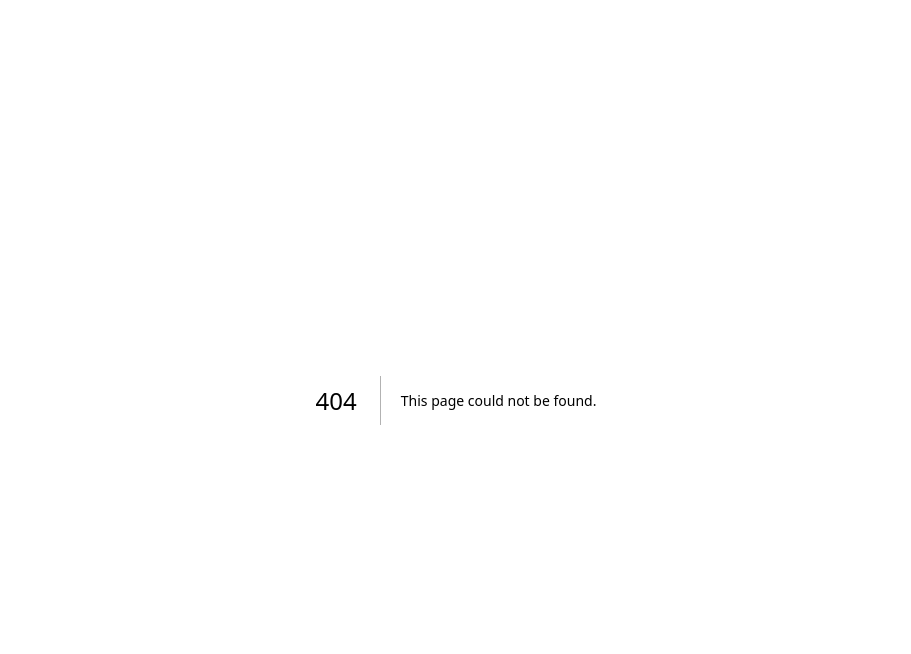
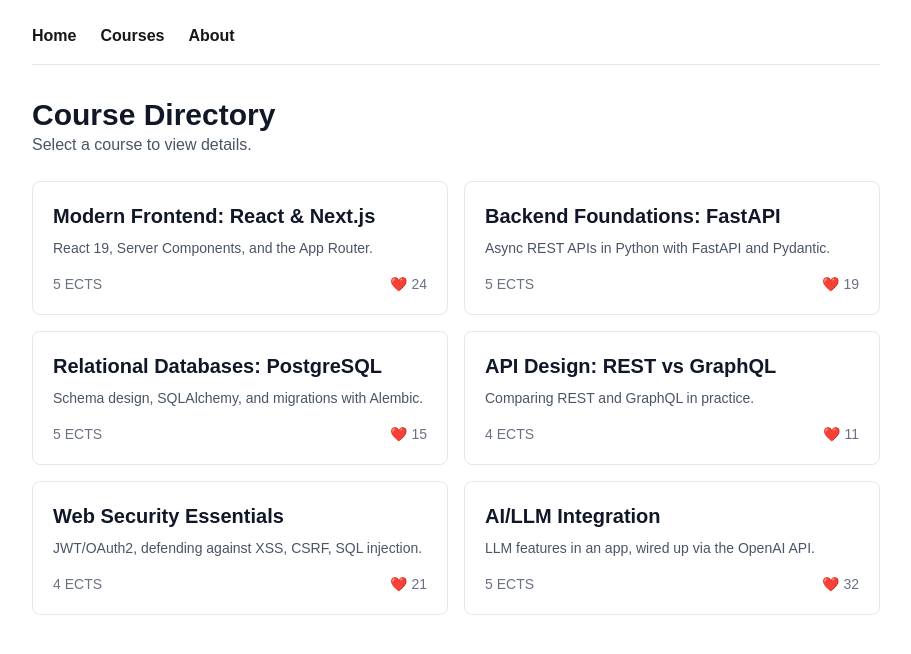
Before and after one commit to WarlockLeylin/course-catalog, a Next.js app: page /courses in a window 1280 px wide. Before the commit this address had no page. Shown: the top 654 px of the page, without its empty margins (184-1095 px from the left). Built offline with nearby package versions, Linux system fonts and the light colour scheme.

Commit message:
added CourseCard component, courses list, about and courses pages

```diff
--- /dev/null
+++ b/app/about/page.tsx
@@ -0,0 +1,13 @@
+export default function AboutPage() {
+  return (
+    <main className="space-y-4">
+      <h1 className="text-2xl font-bold text-gray-900">About This Catalog</h1>
+      <p className="text-gray-700 leading-relaxed">
+        This is my first node.js project
+      </p>
+      <p className="text-gray-700 leading-relaxed">
+        It showcases basic Next.js functionality.
+      </p>
+    </main>
+  );
+}
--- /dev/null
+++ b/app/courses/page.tsx
@@ -0,0 +1,28 @@
+import { getCourses } from "@/lib/courses";
+import CourseCard from "@/components/CourseCard";
+
+export default async function CoursesPage() {
+  const courses = await getCourses();
+
+  return (
+    <main className="space-y-6">
+      <div>
+        <h1 className="text-3xl font-bold text-gray-900">Course Directory</h1>
+        <p className="text-gray-600">Select a course to view details.</p>
+      </div>
+
+      <div className="grid gap-4 md:grid-cols-2">
+        {courses.map((course) => (
+          <CourseCard
+            key={course.id}
+            id={course.id}
+            title={course.title}
+            description={course.description}
+            credits={course.credits}
+            likes={course.likes}
+          />
+        ))}
+      </div>
+    </main>
+  );
+}
--- a/app/layout.tsx
+++ b/app/layout.tsx
@@ -1,5 +1,6 @@
 import type { Metadata } from "next";
 import { Geist, Geist_Mono } from "next/font/google";
+import Link from "next/link";
 import "./globals.css";
 
 const geistSans = Geist({
@@ -13,17 +14,35 @@
 });
 
 export const metadata: Metadata = {
-  title: "Create Next App",
-  description: "Generated by create next app",
+  title: "Course Catalog",
+  description: "Advanced Web Technologies Lab 1",
 };
 
-export default function RootLayout({ children }: LayoutProps<"/">) {
+export default function RootLayout({
+  children,
+}: {
+  children: React.ReactNode;
+}) {
   return (
     <html
       lang="en"
       className={`${geistSans.variable} ${geistMono.variable} h-full antialiased`}
     >
-      <body className="min-h-full flex flex-col">{children}</body>
+      <body className="min-h-full flex flex-col p-6 max-w-4xl mx-auto">
+        <nav className="flex gap-6 mb-8 pb-4 border-b border-gray-200">
+          <Link href="/" className="font-semibold hover:text-blue-600 transition">
+            Home
+          </Link>
+          <Link href="/courses" className="font-semibold hover:text-blue-600 transition">
+            Courses
+          </Link>
+          <Link href="/about" className="font-semibold hover:text-blue-600 transition">
+            About
+          </Link>
+        </nav>
+
+        <main className="flex-1">{children}</main>
+      </body>
     </html>
   );
 }
--- /dev/null
+++ b/components/CourseCard.tsx
@@ -0,0 +1,32 @@
+import Link from "next/link";
+
+
+type CourseCardProps = {
+  id: string;
+  title: string;
+  description: string;
+  credits: number;
+  likes: number;
+};
+
+export default function CourseCard({
+  id,
+  title,
+  description,
+  credits,
+  likes,
+}: CourseCardProps) {
+  return (
+    <Link
+      href={`/courses/${id}`}
+      className="block p-5 border border-gray-200 rounded-lg hover:shadow-md transition bg-white"
+    >
+      <h2 className="text-xl font-bold text-gray-900 mb-2">{title}</h2>
+      <p className="text-gray-600 mb-4 text-sm">{description}</p>
+      <div className="flex justify-between items-center text-sm font-medium text-gray-500">
+        <span>{credits} ECTS</span>
+        <span>❤️ {likes}</span>
+      </div>
+    </Link>
+  );
+}
--- /dev/null
+++ b/lib/courses.ts
@@ -0,0 +1,71 @@
+export type Course = {
+  id: string;
+  title: string;
+  description: string;
+  credits: number;
+  isElective: boolean;
+  likes: number;
+};
+
+const courses: Course[] = [
+  {
+    id: "modern-frontend",
+    title: "Modern Frontend: React & Next.js",
+    description: "React 19, Server Components, and the App Router.",
+    credits: 5,
+    isElective: false,
+    likes: 24,
+  },
+  {
+    id: "backend-fastapi",
+    title: "Backend Foundations: FastAPI",
+    description: "Async REST APIs in Python with FastAPI and Pydantic.",
+    credits: 5,
+    isElective: false,
+    likes: 19,
+  },
+  {
+    id: "databases-postgresql",
+    title: "Relational Databases: PostgreSQL",
+    description: "Schema design, SQLAlchemy, and migrations with Alembic.",
+    credits: 5,
+    isElective: false,
+    likes: 15,
+  },
+  {
+    id: "api-design",
+    title: "API Design: REST vs GraphQL",
+    description: "Comparing REST and GraphQL in practice.",
+    credits: 4,
+    isElective: true,
+    likes: 11,
+  },
+  {
+    id: "web-security",
+    title: "Web Security Essentials",
+    description: "JWT/OAuth2, defending against XSS, CSRF, SQL injection.",
+    credits: 4,
+    isElective: false,
+    likes: 21,
+  },
+  {
+    id: "ai-integration",
+    title: "AI/LLM Integration",
+    description: "LLM features in an app, wired up via the OpenAI API.",
+    credits: 5,
+    isElective: true,
+    likes: 32,
+  },
+];
+
+function delay<T>(value: T, ms = 300): Promise<T> {
+  return new Promise((resolve) => setTimeout(() => resolve(value), ms));
+}
+
+export async function getCourses(): Promise<Course[]> {
+  return delay(courses);
+}
+
+export async function getCourse(id: string): Promise<Course | undefined> {
+  return delay(courses.find((c) => c.id === id));
+}
```
